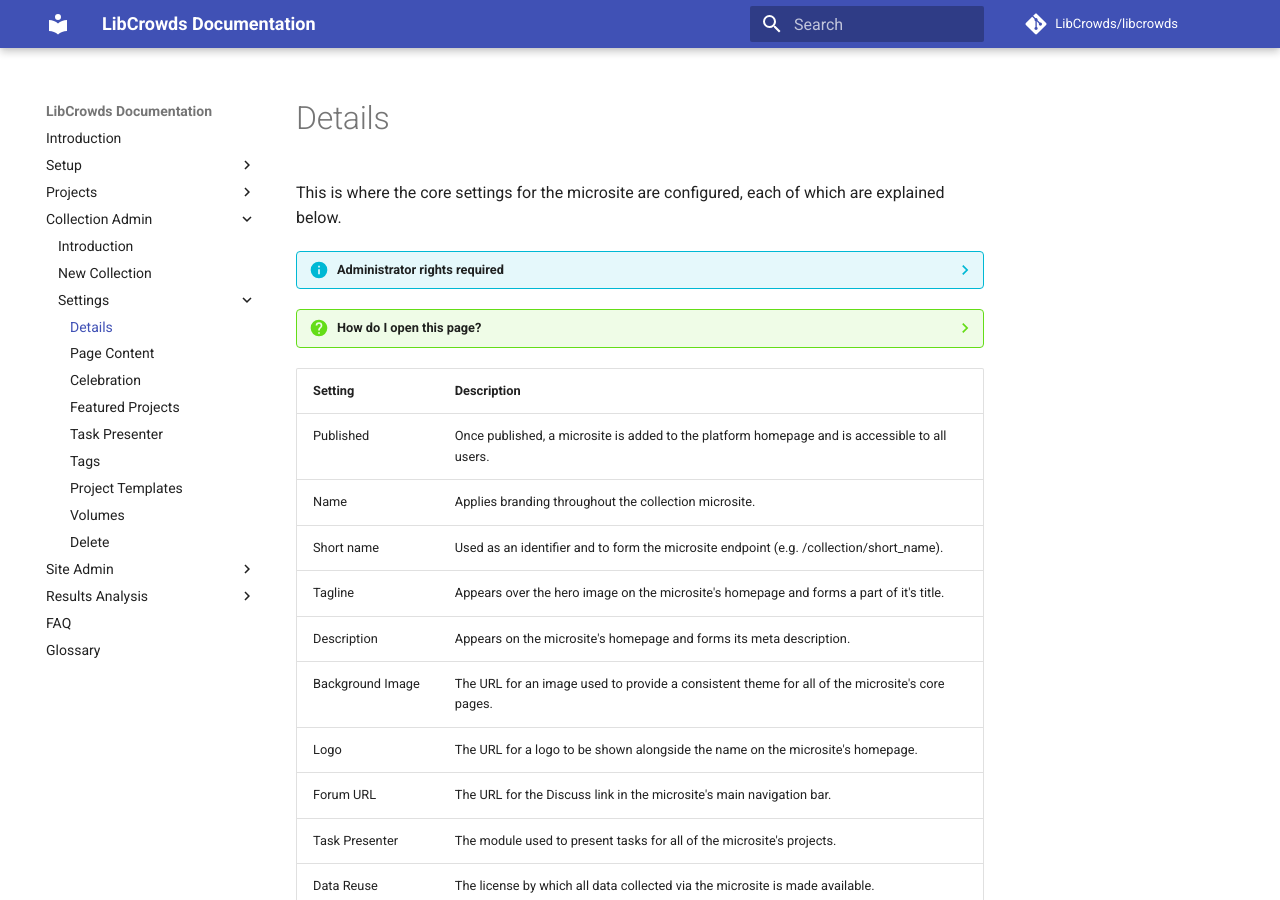
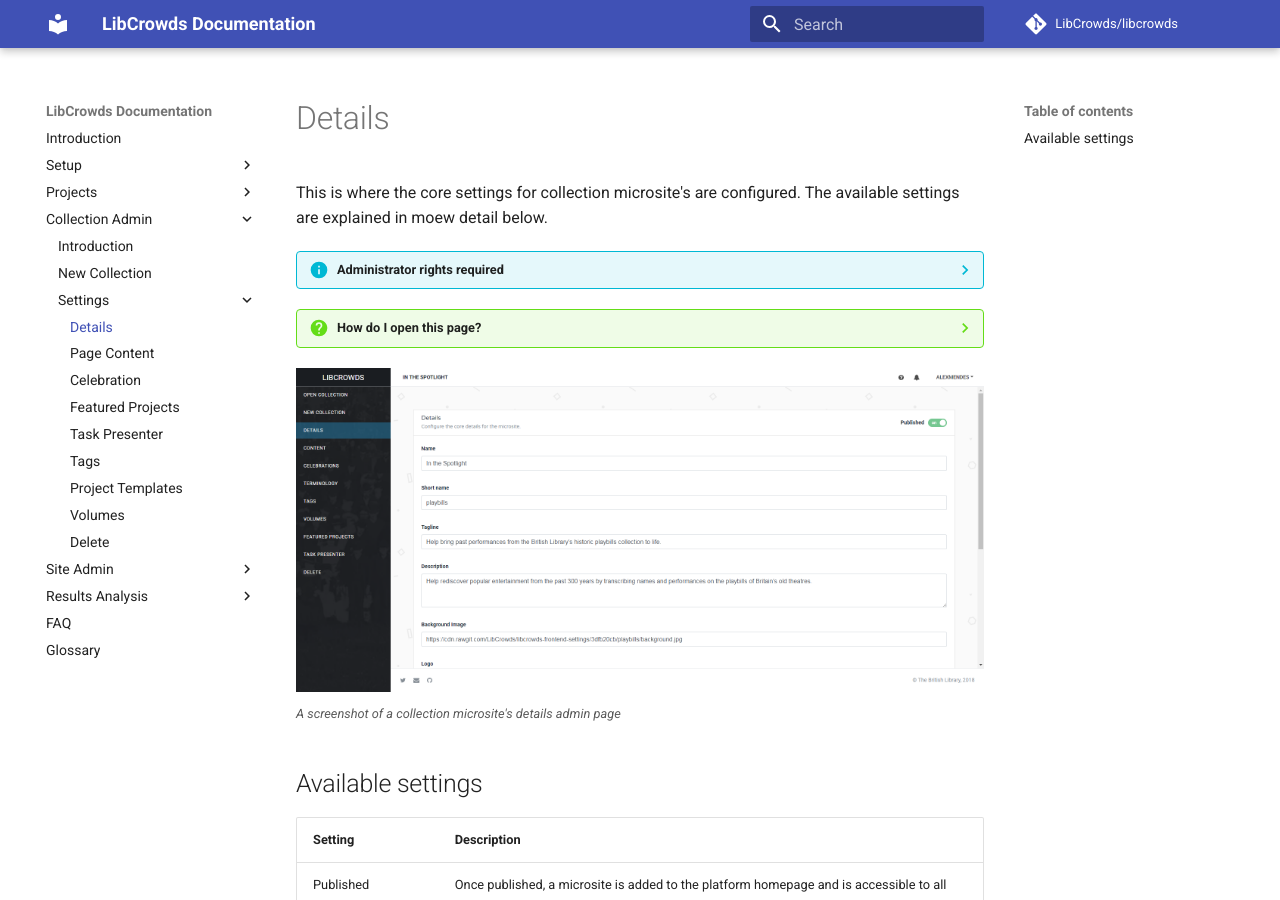
Before and after one commit to LibCrowds/docs, an MkDocs documentation site: the page built from docs/collections/details.md, in a window 1280 px wide and 900 px high. Built offline with MkDocs 1.6.1 and Material for MkDocs 9.7.7, drawn with Linux system fonts in a browser that asks for light colours; comment, search, counter and statistics services are not loaded; old or Windows-style settings are respelled for this version of MkDocs.

Commit message:
Update collection details page

```diff
--- a/docs/collections/details.md
+++ b/docs/collections/details.md
@@ -1,5 +1,5 @@
-This is where the core settings for the microsite are configured, each of which
-are explained below.
+This is where the core settings for collection microsite's are configured. The
+available settings are explained in moew detail below.
 
 ??? info "Administrator rights required"
 
@@ -16,11 +16,16 @@ are explained below.
     4. Locate the collection in the table and click **Open**.
     5. Select **Details** from dashboard menu on the left-hand side.
 
+![A screenshot of a collection microsite's details admin page](/assets/img/admin-collection-details.png?raw=true)
+<br><small>*A screenshot of a collection microsite's details admin page*</small>
+
+## Available settings
+
 | Setting            | Description
 |--------------------|------------------------------------------------------------------------------------------------|
 | Published          | Once published, a microsite is added to the platform homepage and is accessible to all users.  |
 | Name               | Applies branding throughout the collection microsite.                                          |
-| Short name         | Used as an identifier and to form the microsite endpoint (e.g. /collection/short_name).      |
+| Short name         | Used as an identifier and to form the microsite endpoint (e.g. /collection/short_name).        |
 | Tagline            | Appears over the hero image on the microsite's homepage and forms a part of it's title.        |
 | Description        | Appears on the microsite's homepage and forms its meta description.                            |
 | Background Image   | The URL for an image used to provide a consistent theme for all of the microsite's core pages. |
```
Also changed, not shown: docs/assets/img/admin-collection-details.png (added).
